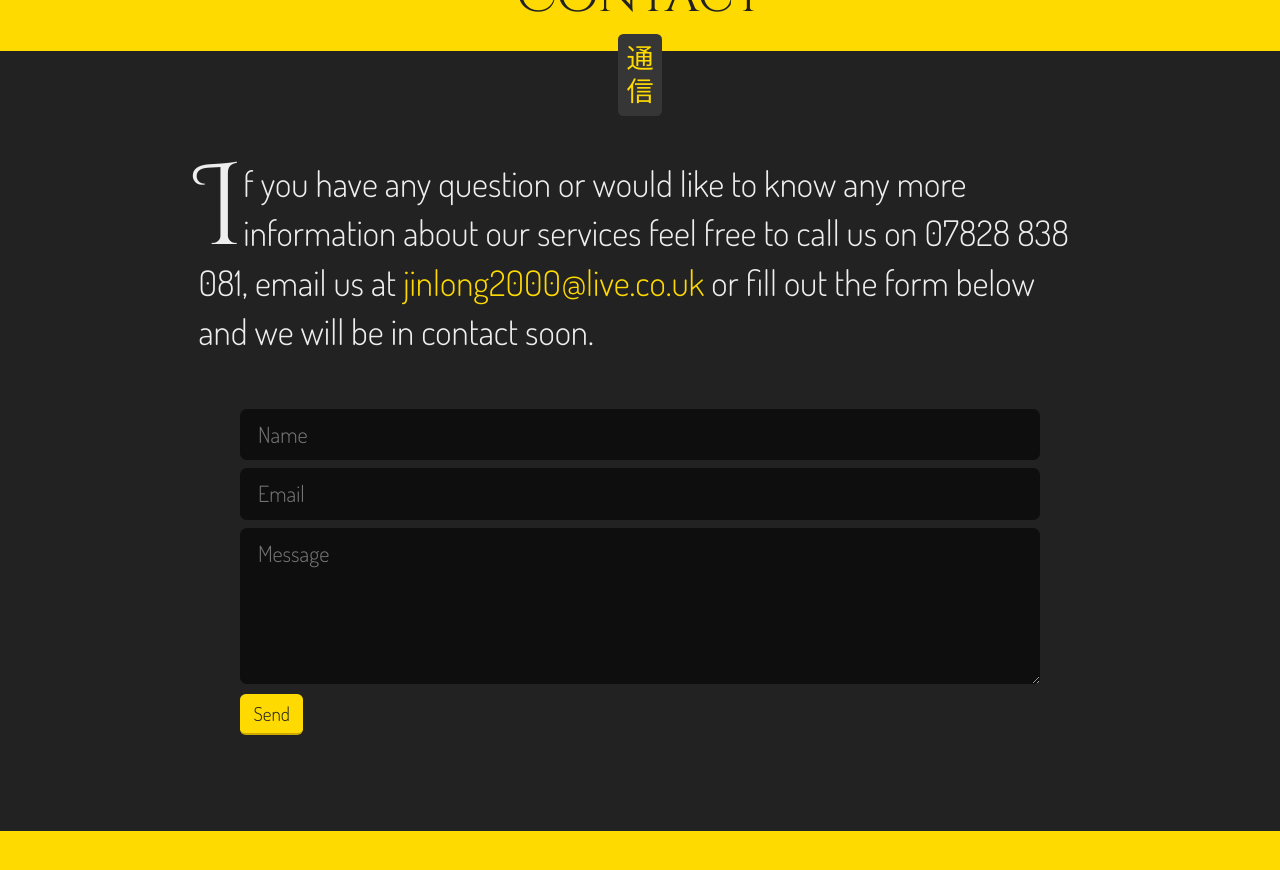
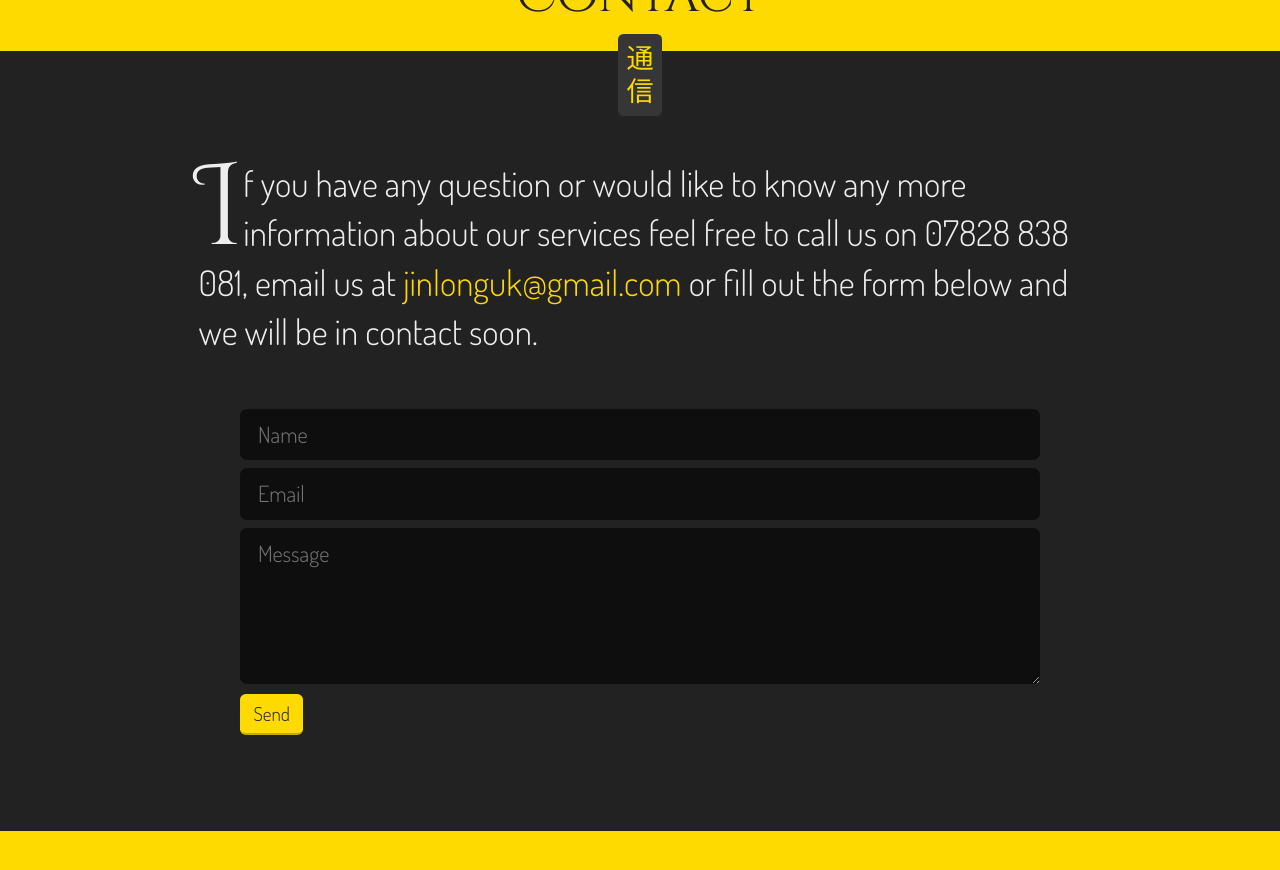
Before and after one commit to JinLongWushu/jinlongwushu, a Jekyll site: the page built from contact.html, in a window 1280 px wide and 900 px high, scrolled down 553 px. Shown: the top 870 px of the window. Built offline with Jekyll 4.4.1, drawn with Linux system fonts in a browser that asks for light colours.

Commit message:
Various amends - contact form

```diff
--- a/About/about.html
+++ b/About/about.html
@@ -59,7 +59,7 @@
 		<p>Jinlong also runs a professional martial arts academy, established in 1999, teaching genuine contemporary Chinese Wushu (more commonly known as Kung Fu), Weapons, Sanda (Chinese Kickboxing), Qigong and Taiji to people of all ages and levels. Through the medium of martial arts, we aim to provide an environment where the qualities of family, self- discipline, respect and personal growth are able to thrive within all our students.</p>
 		<p>We are an official member of the BCCMA (British Council for Chinese Martial Arts) and regularly participate in competitions both in the UK and all over the world. Our achievements include a representative on the National British Team as well as gold, silver and bronze medals in international and open competitions.</p>
 		<p>
-			<a href="{{ site.baseurl }}/wushu.html" class="btn btn-small">Read more about our Martial Arts</a>
+			<a href="{{ site.baseurl }}/Wushu/wushu.html" class="btn btn-small">Read more about our Martial Arts</a>
 		</p>
 		<figure class="contentImgFullWidth">
 			<img src="{{ site.baseurl }}/images/trafford-centre.jpg" alt="Trafford Centre Chinese New Year Show">
--- a/Tai-chi/tai-chi.html
+++ b/Tai-chi/tai-chi.html
@@ -41,6 +41,6 @@
 			<li><span>Strengthens bones, joints and muscles without strain.</span></li>
 			<li><span>Improves balance, focus, flexibility and coordination to promote health and vitality.</span></li>
 		</ul>
-		<p>Visit our <a href="{{ site.baseurl }}/classes.html">classes</a> page to find times and venues.</p>
+		<p>Visit our <a href="{{ site.baseurl }}/Tai-chi/tai-chi-classes.html">classes</a> page to find times and venues.</p>
 	</div>
 </main>
--- a/contact.html
+++ b/contact.html
@@ -15,9 +15,9 @@
 	</div>
 	<div class="content_inner">
 		<p class="standfirst">
-			If you have any question or would like to know any more information about our services feel free to call us on 07828 838 081, email us at <a href="mailto:jinlong2000@live.co.uk">jinlong2000@live.co.uk</a> or fill out the form below and we will be in contact soon.
+			If you have any question or would like to know any more information about our services feel free to call us on 07828 838 081, email us at <a href="mailto:jinlonguk@gmail.com">jinlonguk@gmail.com</a> or fill out the form below and we will be in contact soon.
 		</p>
-		<form action="https://formspree.io/seetaljhamut@hotmail.com" method="POST">
+		<form action="https://formspree.io/jinlonguk@gmail.com" method="POST">
       		<ul class="form">
       			<li class="form_row">
 			    	<input type="text" name="name" class="form_input" placeholder="Name">
```
Also changed, not shown: 4 other files.
